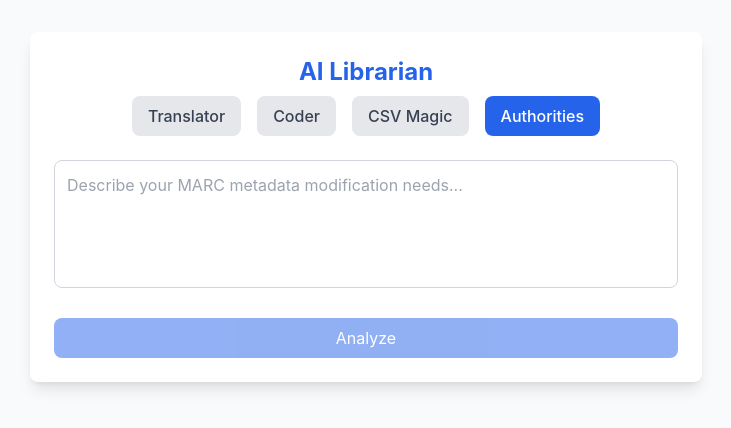
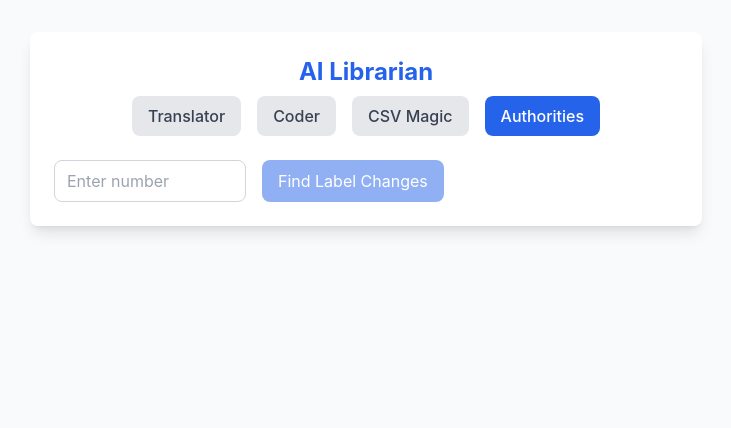
Before and after one commit to pjc-8513/ai, a React (Create React App) app: page / in a window 1280 px wide. Both pictures are taken after a click on the button "Authorities". Shown: the top 428 px of the page, without its empty margins (274-1005 px from the left). Built offline with nearby package versions, Linux system fonts and the light colour scheme.

Commit message:
authorities page

```diff
--- a/src/App.js
+++ b/src/App.js
@@ -16,6 +16,10 @@ function App() {
     const [startDate, setStartDate] = useState(null);
     const [endDate, setEndDate] = useState(null);
     const fileInputRef = useRef(null);
+    // Add these state variables for Authorities mode
+    const [number, setNumber] = useState('');
+    const [results, setResults] = useState([]);
+    const [isLoading, setIsLoading] = useState(false);
 
     const handleAnalyze = async () => {
         setLoading(true);
@@ -225,6 +229,37 @@ function App() {
         setImage(null);
     };
 
+        // Add this function for handling label search
+        const handleFindLabels = async () => {
+            setIsLoading(true);
+            setError('');
+            setResults([]);
+
+            try {
+                // Replace with your actual API endpoint
+                const response = await fetch('/api/findLabels', {
+                    method: 'POST',
+                    headers: {
+                        'Content-Type': 'application/json',
+                    },
+                    body: JSON.stringify({ number }),
+                });
+
+                const data = await response.json();
+
+                if (!response.ok) {
+                    throw new Error(data.error || 'Error finding labels');
+                }
+
+                setResults(data.results || []);
+            } catch (error) {
+                setError(error.message);
+            } finally {
+                setIsLoading(false);
+            }
+        };
+
+
         return (
             <div className="min-h-screen bg-gray-50 py-8 px-4">
                 <div className="max-w-2xl mx-auto">
@@ -290,6 +325,8 @@ function App() {
                                     setOutputText('');
                                     setImage(null);
                                     setFiles([]);
+                                    setNumber('');
+                                    setResults([]);
                                 }}
                                 className={`px-4 py-2 rounded-lg font-medium ${
                                     mode === 'authorities'
@@ -302,7 +339,7 @@ function App() {
                         </div>
 
                         {error && (
-                        <div className="bg-red-50 border-l-4 border-red-500 p-4">
+                            <div className="bg-red-50 border-l-4 border-red-500 p-4 mb-6">
                                 <div className="flex">
                                     <div className="ml-3">
                                         <p className="text-sm text-red-700">{error}</p>
@@ -417,7 +454,41 @@ function App() {
                         </div>
                     )}
 
-                    {mode !== 'csv' && (
+                {mode === 'authorities' && (
+                                    <div className="space-y-6">
+                                        <div className="flex gap-4">
+                                            <input
+                                                type="number"
+                                                value={number}
+                                                onChange={(e) => setNumber(e.target.value)}
+                                                placeholder="Enter number"
+                                                className="w-48 px-3 py-2 border border-gray-300 rounded-lg focus:ring-2 focus:ring-blue-500 focus:border-transparent"
+                                            />
+                                            <button
+                                                onClick={handleFindLabels}
+                                                disabled={isLoading || !number}
+                                                className="px-4 py-2 bg-blue-600 text-white rounded-lg hover:bg-blue-700 disabled:opacity-50"
+                                            >
+                                                {isLoading ? 'Processing...' : 'Find Label Changes'}
+                                            </button>
+                                        </div>
+
+                                        {results.length > 0 && (
+                                            <div className="mt-4">
+                                                <h3 className="text-lg font-semibold mb-2">Found Labels:</h3>
+                                                <div className="max-h-96 overflow-y-auto border rounded-md p-4">
+                                                    {results.map((label, index) => (
+                                                        <div key={index} className="mb-2">
+                                                            {label}
+                                                        </div>
+                                                    ))}
+                                                </div>
+                                            </div>
+                                        )}
+                                    </div>
+                                )}
+
+                    {mode !== 'csv' && mode !== 'authorities' && (
                         <div className="space-y-6">
                             <textarea
                                 value={inputText}
```
Lines whose indentation alone changed are shown as unchanged.
